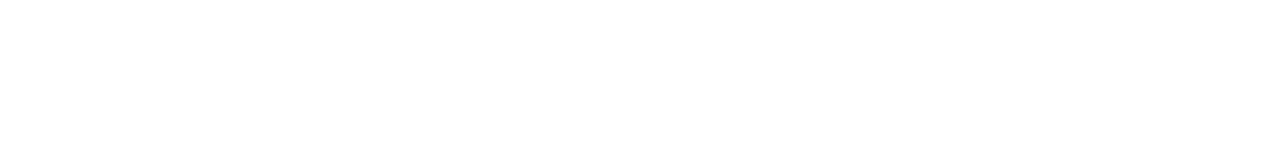
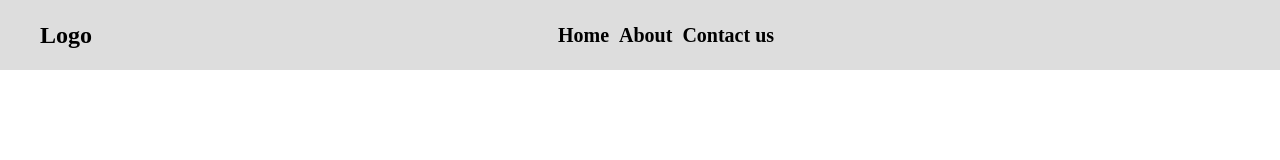
Before and after one commit to markosthabit/ITI-VCS-lab_2, a plain HTML site: page about.html in a window 1280 px wide. Drawn offline with Linux system fonts and the light colour scheme.

Commit message:
created header in about page

```diff
--- a/about.html
+++ b/about.html
@@ -19,8 +19,48 @@
             width: 96%;
             margin: auto;
         }
+
+        header {
+            background-color: #ddd;
+            padding: 10px 15px;
+        }
+
+        header .container{
+            display: flex;
+            justify-content: space-between;
+            align-items: center;
+            min-height: 50px;
+        }
+
+        nav {
+            width: 1;
+            margin: 0 auto;
+        }
+
+        nav ul{
+            display: flex;
+
+            gap: 10px;
+            padding: 10px;
+            font-size: 20px;
+            font-weight: bold;
+        }
     </style>
 </head>
 <body>
+    <header>
+        <div class="container">
+        <div class="log">
+            <h2>Logo</h2>
+        </div>
+            <nav>
+                <ul>
+                    <li>Home</li>
+                    <li class="active">About</li>
+                    <li>Contact us</li>
+                </ul>
+            </nav>
+        </div>
+    </header>
 </body>
 </html>
```
